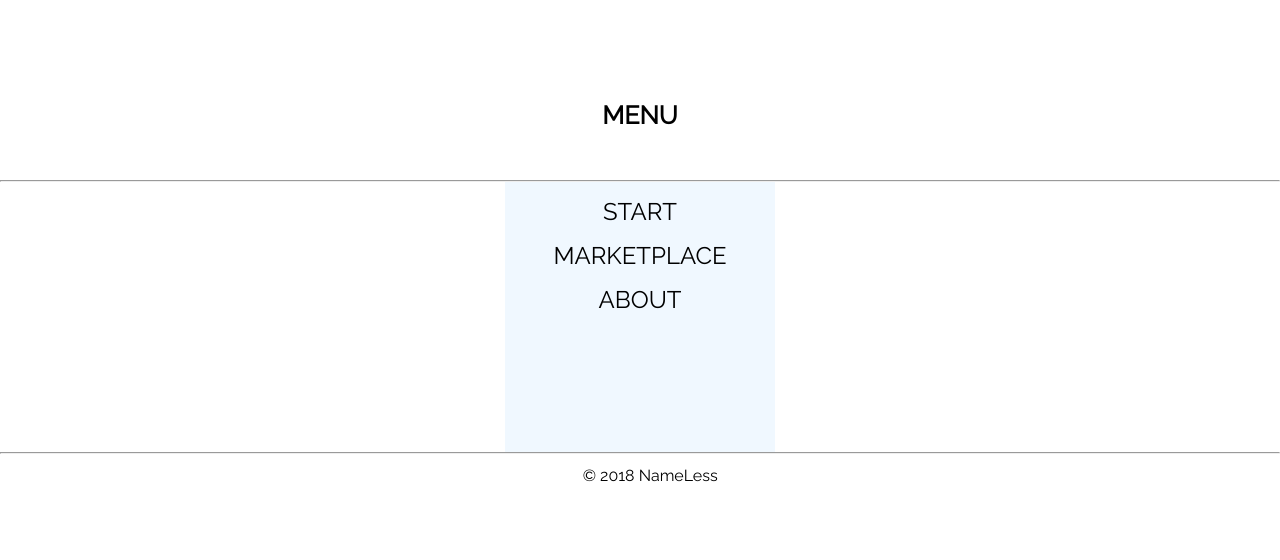
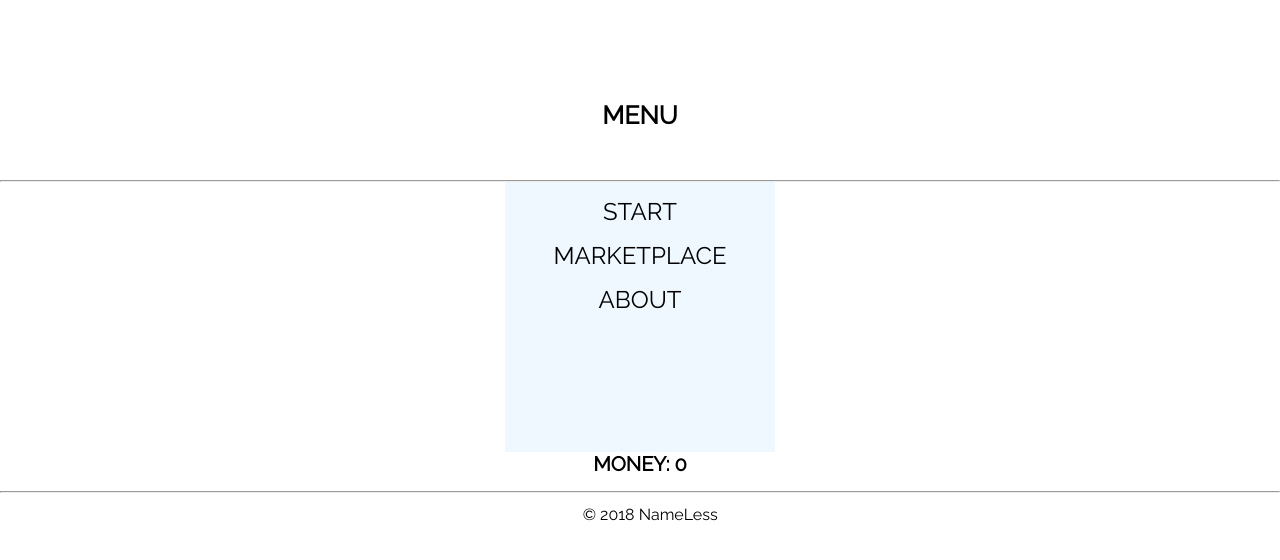
Before and after one commit to midaef/JS-COINS-MINER, a plain HTML site: page index.html in a window 1280 px wide. Drawn offline with Linux system fonts and the light colour scheme.

Commit message:
Add score and fix bug

```diff
--- a/css/style.css
+++ b/css/style.css
@@ -76,3 +76,12 @@ img {
 	width: 270px;
 	height: 270px;
 }
+
+h3 {
+	text-align: center;
+	font-size: 20px;
+}
+
+#exit {
+	text-align: center;
+}
--- a/index.html
+++ b/index.html
@@ -20,6 +20,8 @@
 	<div id='start'>
 		<img src="img/dol.png" id='money' onClick='show_money()'>
 	</div>
+	<h3 id='score'>MONEY: 0</h3>
+	<li id='exit' onClick='showmenu()'></li>
 	<hr id='h1'>
 	<div class="footer"><p>  &nbsp;&nbsp;&nbsp;&nbsp;&nbsp;&copy; 2018 NameLess</p></div>
 </body>
--- a/js/script.js
+++ b/js/script.js
@@ -1,10 +1,18 @@
 
 var m = 0
+
+function showmenu() {
+	document.getElementById('menu').style.display = 'block';
+	document.getElementById('start').style.display = 'none';
+	document.getElementById('start_label').innerHTML = 'MENU';
+	document.getElementById('exit').innerHTML = '';
+}
 
 function showgame() {
 	document.getElementById('start').style.display = 'block';
 	document.getElementById('menu').style.display = 'none';
 	document.getElementById('start_label').innerHTML = 'GAME';
+	document.getElementById('exit').innerHTML = '<a href="javascript:void(0)">EXIT TO MENU</a>';
 }
 
 function show_money() {
@@ -18,6 +26,8 @@ function show_money() {
 	else {
 		money3()
 		m++
+		var elem = document.getElementById('score')
+		elem.innerHTML = 'MONEY: ' + m
 	}
 
 }
```
